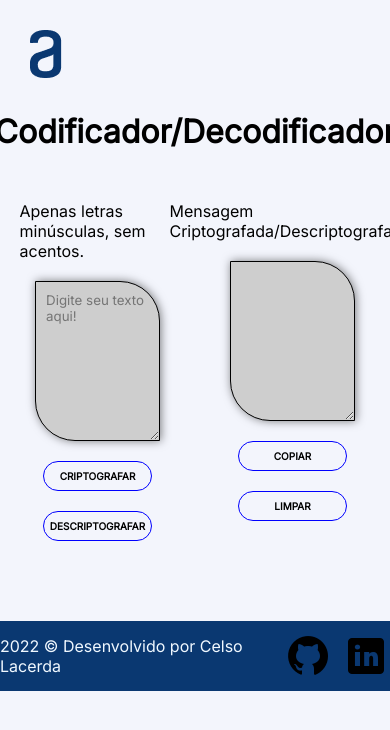
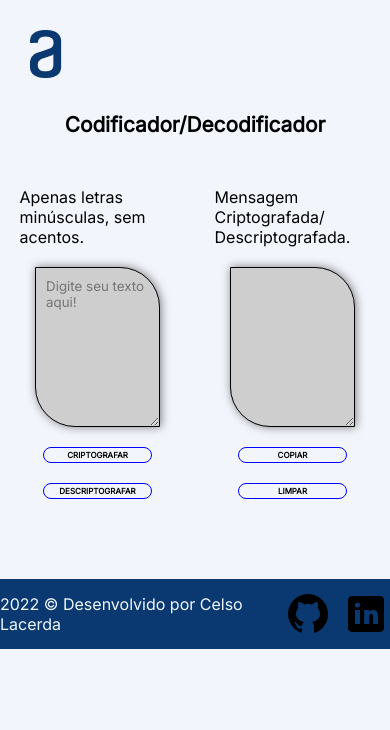
Before and after one commit to Celsohsl/Challenge-Alura-Oracle-ONE-Iniciante-em-Programa-o-, a plain HTML site: page index.html in a window 390 px wide. Drawn offline with Linux system fonts and the light colour scheme.

Commit message:
adicionando-responsividade

```diff
--- a/assets/css/style.css
+++ b/assets/css/style.css
@@ -23,6 +23,7 @@ h1 {
     display: flex;
     justify-content: center;
     margin-bottom: 20px;
+    align-items: center;
 
 }
 
@@ -103,7 +104,7 @@ p {
 }
 
 .btn-crypto:hover {
-    transition: background, color 0.5s;
+    /* transition: background, color 0.5s; */
     background: #0A3871;
     color: white;
 
@@ -123,7 +124,7 @@ p {
 }
 
 .btn-decrypto:hover {
-    transition: background, color 0.5s;
+    /* transition: background, color 0.5s; */
     background: #0A3871;
     color: white;
 
@@ -142,7 +143,7 @@ p {
 }
 
 .btn-copy:hover {
-    transition: background, color 0.5s;
+    /* transition: background, color 0.5s; */
     background:#0A3871;
     color: white;
 
@@ -162,7 +163,7 @@ p {
 }
 
 .btn-clear:hover {
-    transition: background, color 0.5s;
+    /* transition: background, color 0.5s; */
     background: #0A3871;
     color: white;
 
@@ -193,7 +194,11 @@ p {
  @media screen and (max-width: 480px) {
     .btn-decrypto, .btn-crypto, .btn-copy, .btn-clear {
         width: 70%;
-        font-size: 10px;
+        height: 2em;
+        font-size: 0.5em;
+    }
 
+    h1 {
+        font-size: 1.3em;
     }
 }
```
Also changed, not shown: index.html (+1 -1 lines).
